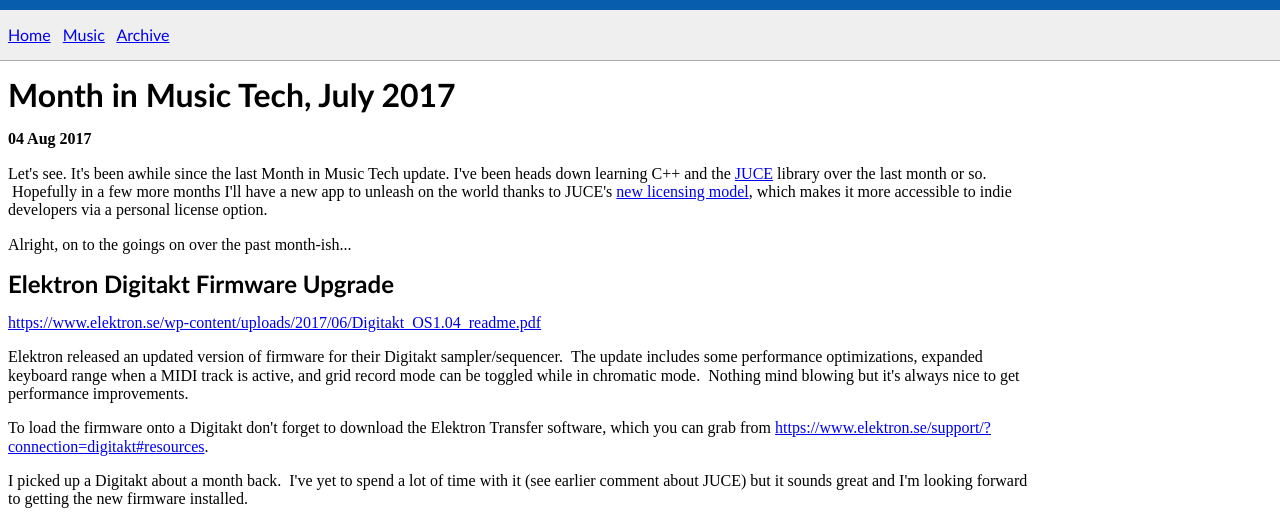
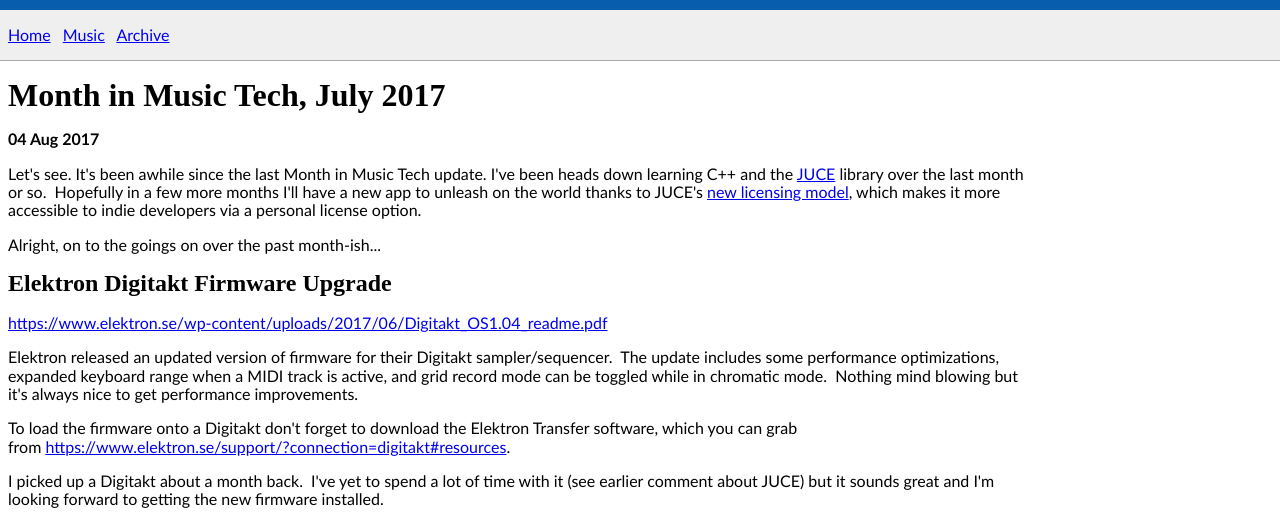
Before and after one commit to benschmaus/benschmaus.github.com, a Jekyll site: the page built from _archives/2017-08-03-month-in-music-tech-july-2017.html, in a window 1280 px wide. Shown: the top 525 px of the page. Built offline with Jekyll 4.4.1, drawn with Linux system fonts in a browser that asks for light colours; grey boxes are pictures that could not be loaded.

Commit message:
swaps heading and body fonts

```diff
--- a/_sass/main.scss
+++ b/_sass/main.scss
@@ -14,12 +14,12 @@
 }
 
 h1 {
-  font-family: Optima;
+  font-family: Didot;
   margin: 0;
   padding: 0;
 }
 h2 {
-  font-family: Optima;
+  font-family: Didot;
   margin: 0;
   padding: 0;
 }
@@ -47,7 +47,7 @@
 }
 
 .content {
-  font-family: Didot;
+  font-family: Optima;
   padding-left: 8px;
   margin-bottom: 20px;
   width: 80%;
```
